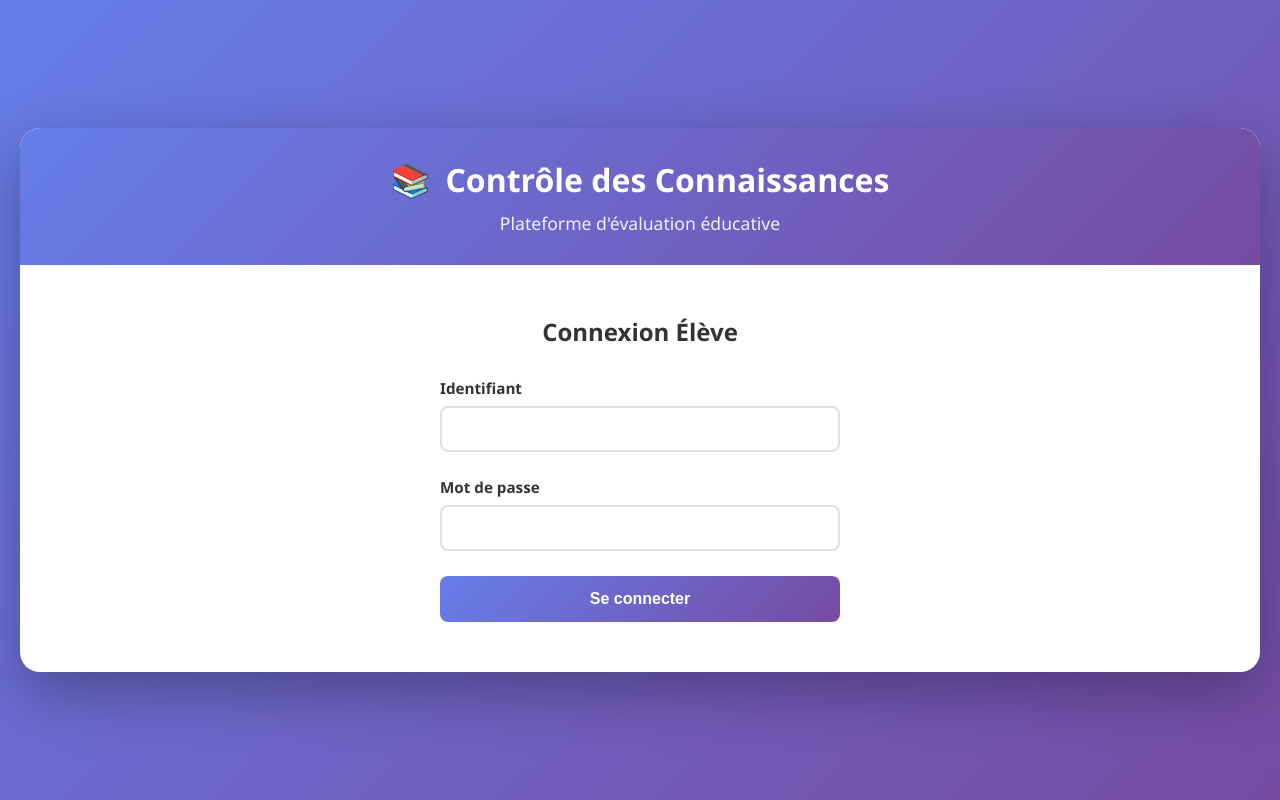
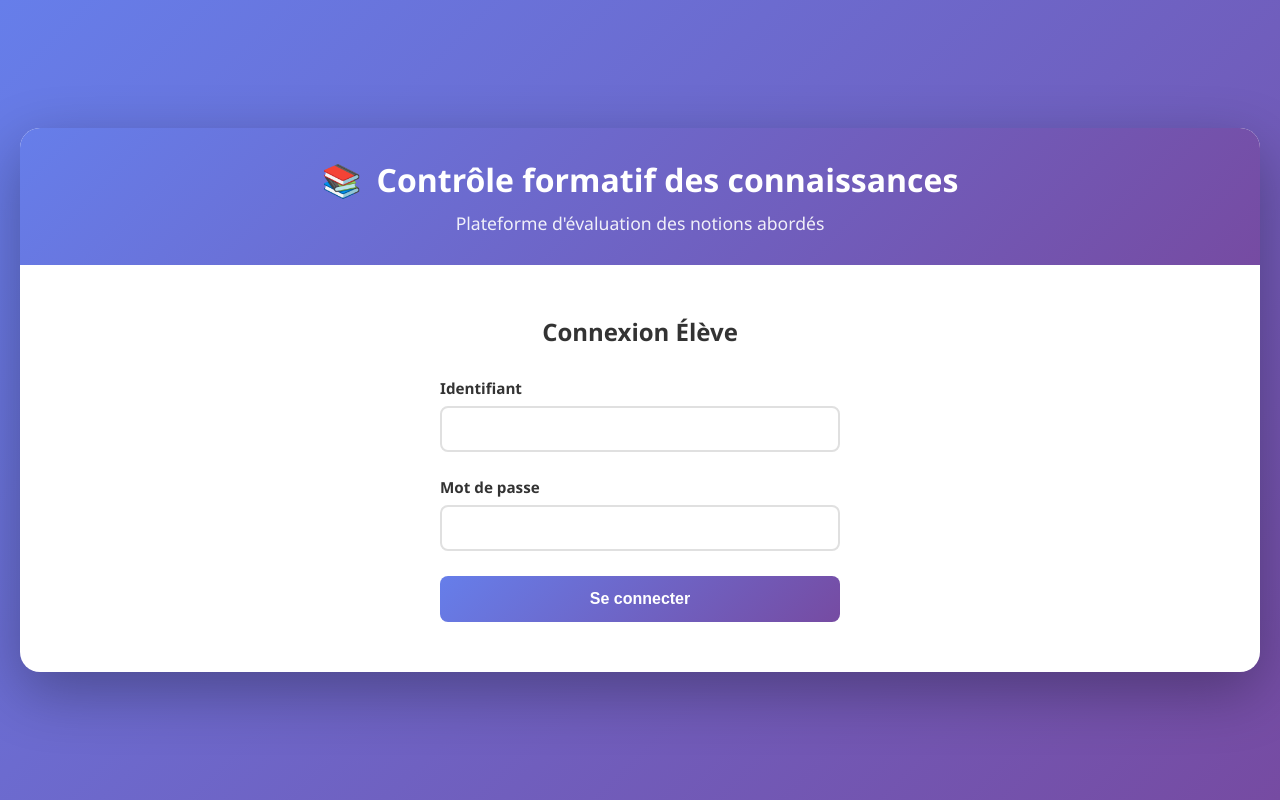
Before and after one commit to guarim/Model-quiz, a plain HTML site: page index.html in a window 1280 px wide. Drawn offline with nearby package versions, Linux system fonts and the light colour scheme.

Commit message:
Update index.html

```diff
--- a/index.html
+++ b/index.html
@@ -374,9 +374,9 @@
         <div class="header">
             <h1>
                 <span>📚</span>
-                Contrôle des Connaissances
+                Contrôle formatif des connaissances
             </h1>
-            <p>Plateforme d'évaluation éducative</p>
+            <p>Plateforme d'évaluation des notions abordés</p>
         </div>
 
         <div class="content">
```
